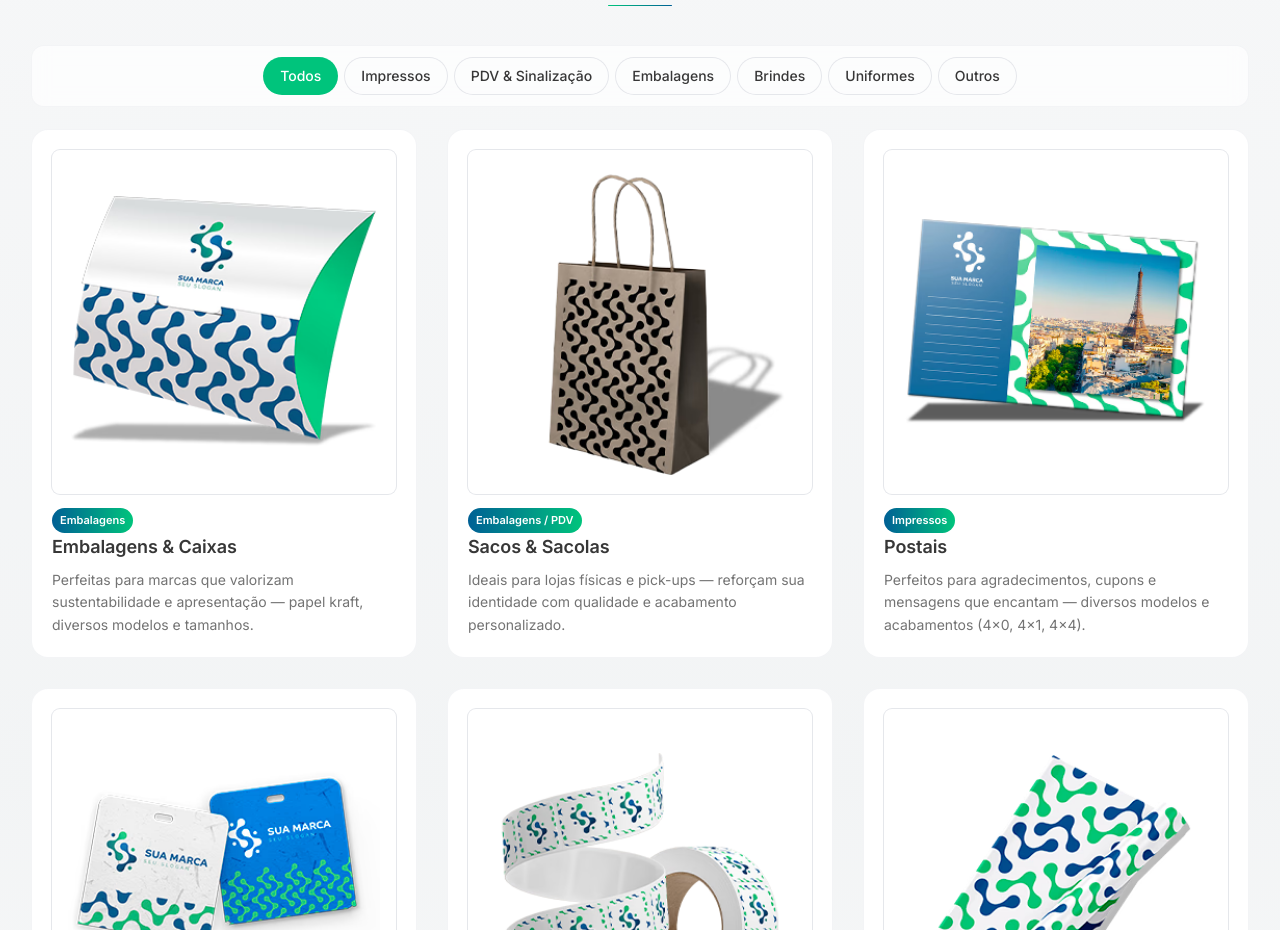
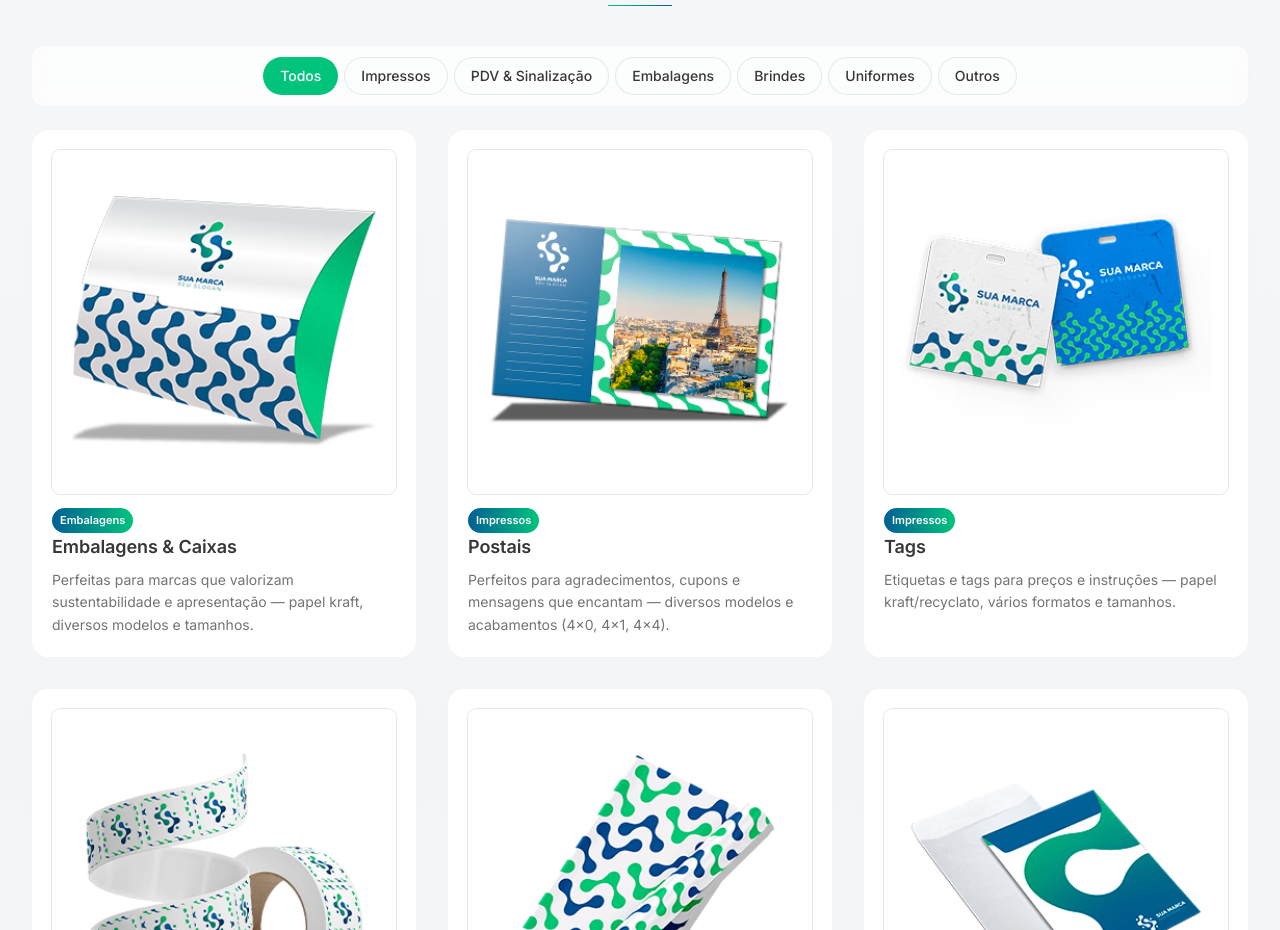
Before and after one commit to svlucas7/zap-lp-nicho-ecommerce, a website: page index.html in a window 1280 px wide. Shown: the part 1041-1971 px from the top of the page. Drawn offline with nearby package versions, Linux system fonts and the light colour scheme.

Commit message:
refactor: remover sacolas da categoria PDV

```diff
--- a/index.html
+++ b/index.html
@@ -612,16 +612,6 @@
             <p class="mt-2 text-zapGray/70 text-sm leading-relaxed">Perfeitas para marcas que valorizam sustentabilidade e apresentação — papel kraft, diversos modelos e tamanhos.</p>
           </div>
 
-          <!-- Sacos e Sacolas (PDV + Embalagens) -->
-          <div class="bg-white/95 rounded-2xl ring-1 ring-gray-100 p-5 hover:bg-gray-50 card-hover reveal" role="listitem" data-category="embalagens pdv">
-            <div class="mb-3 overflow-hidden rounded-lg bg-white aspect-square ring-1 ring-gray-200">
-              <img src="public/assets/images/Sacola.avif" alt="Sacos e Sacolas" class="w-full h-full object-contain section-image blur-up p-4" loading="lazy" decoding="async" />
-            </div>
-            <div class="mt-1"><span class="product-badge">Embalagens / PDV</span></div>
-            <h3 class="text-lg font-semibold text-zapGray">Sacos & Sacolas</h3>
-            <p class="mt-2 text-zapGray/70 text-sm leading-relaxed">Ideais para lojas físicas e pick-ups — reforçam sua identidade com qualidade e acabamento personalizado.</p>
-          </div>
-
           <!-- Postais -->
           <div class="bg-white/95 rounded-2xl ring-1 ring-gray-100 p-5 hover:bg-gray-50 card-hover reveal" role="listitem" data-category="impressos">
             <div class="mb-3 overflow-hidden rounded-lg bg-white aspect-square ring-1 ring-gray-200">
```
